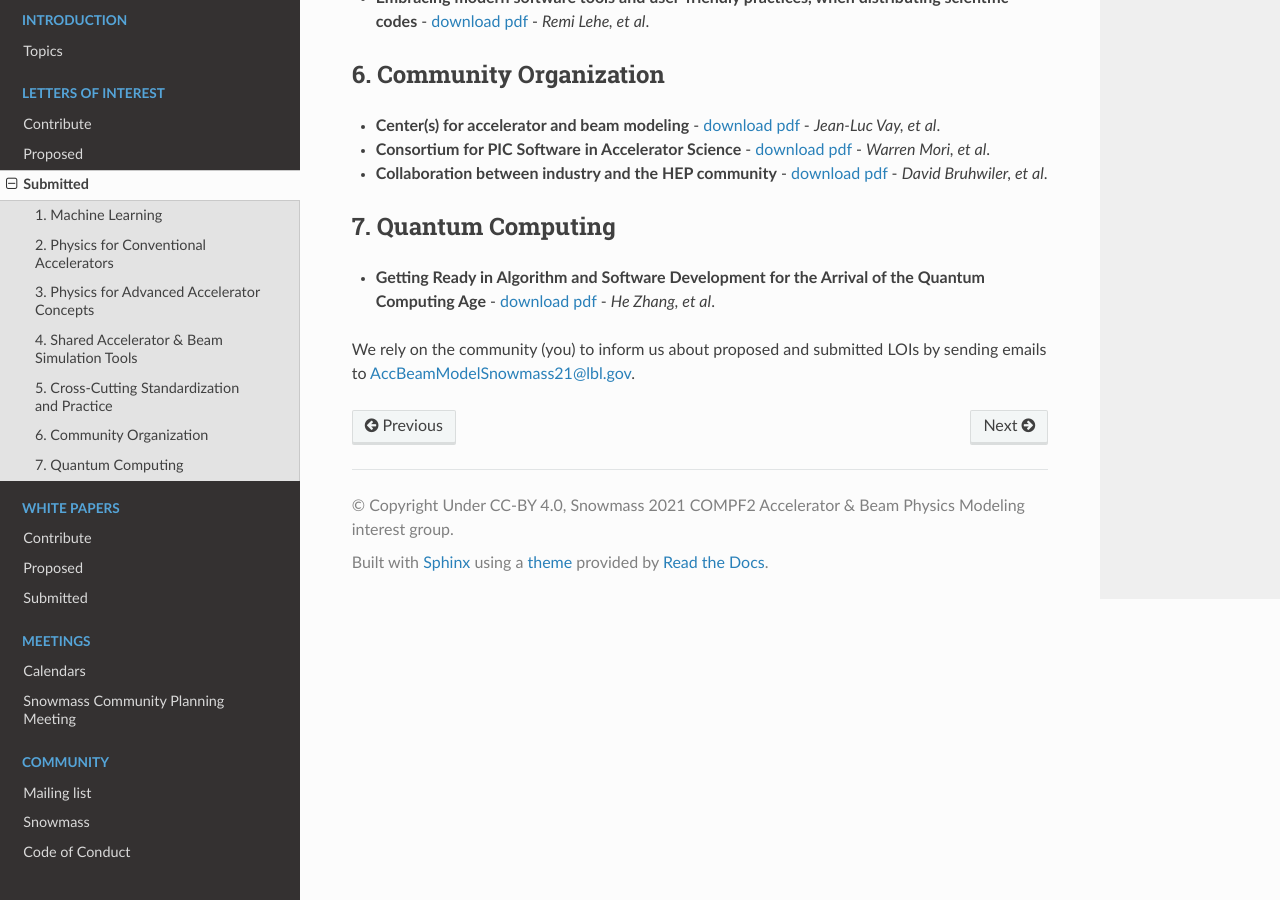
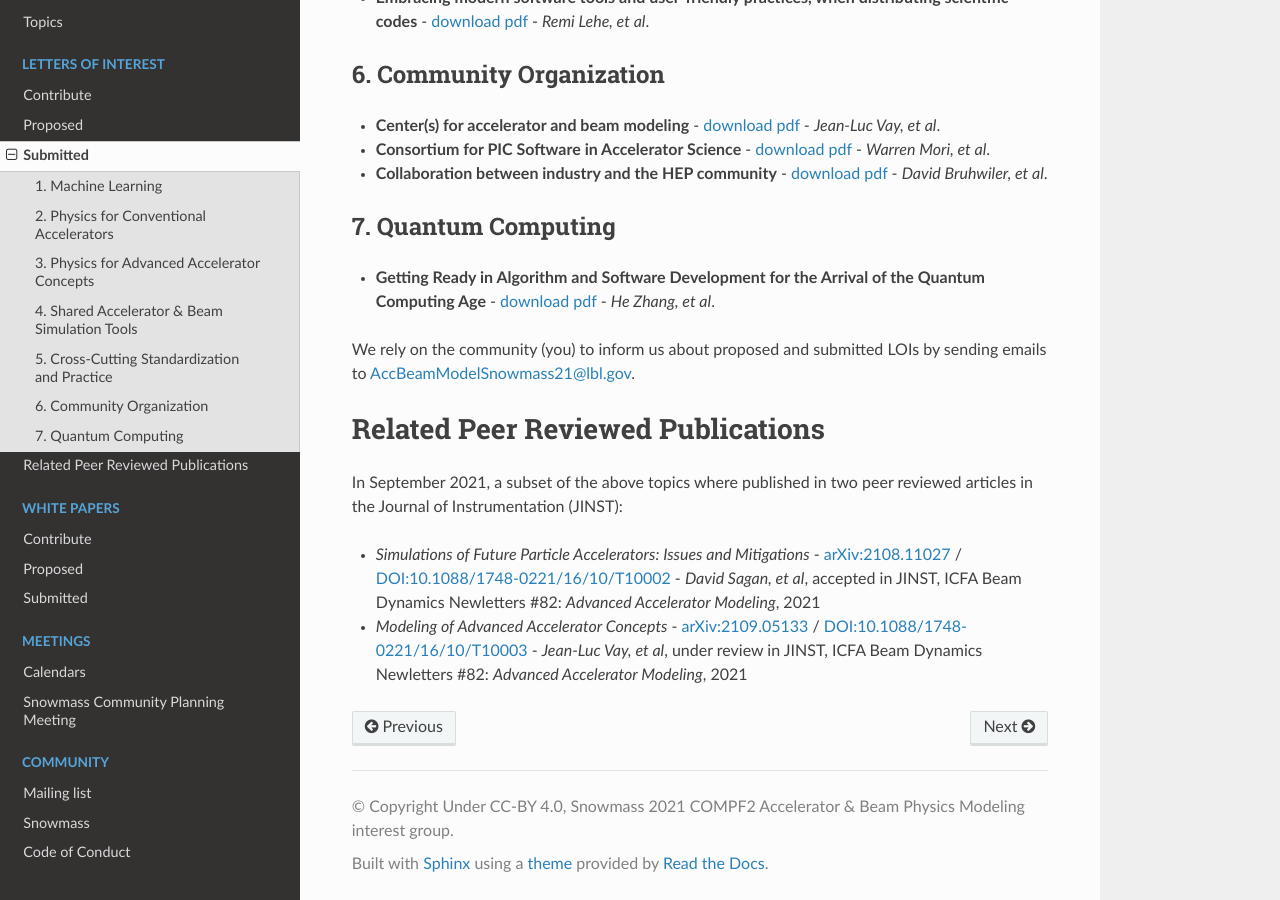
Before and after one commit to snowmass-compf2-accbeammodel/snowmass-compf2-accbeammodel.github.io, a Sphinx documentation site: the page built from docs/source/loi/submitted.rst, in a window 1280 px wide and 900 px high, scrolled down 1462 px. Built offline with Sphinx 7.4.7 and the Read the Docs theme 2.0.0, drawn with Linux system fonts in a browser that asks for light colours.

Commit message:
Add: ICFA Papers (#20)
* Add: ICFA Papers

Add related ICFA papers to LOI chapter.

* Add arXiv & DOI

```diff
--- a/docs/source/loi/submitted.rst
+++ b/docs/source/loi/submitted.rst
@@ -71,3 +71,14 @@ Submitted
 
 
 We rely on the community (you) to inform us about proposed and submitted LOIs by sending emails to AccBeamModelSnowmass21@lbl.gov.
+
+
+.. _loi-related-papers:
+
+Related Peer Reviewed Publications
+==================================
+
+In September 2021, a subset of the above topics where published in two peer reviewed articles in the Journal of Instrumentation (JINST):
+
+- *Simulations of Future Particle Accelerators: Issues and Mitigations* - `arXiv:2108.11027 <https://arxiv.org/abs/2108.11027>`_ / `DOI:10.1088/1748-0221/16/10/T10002 <https://doi.org/10.1088/1748-0221/16/10/T10002>`_ - *David Sagan, et al*, accepted in JINST, ICFA Beam Dynamics Newletters #82: *Advanced Accelerator Modeling*, 2021
+- *Modeling of Advanced Accelerator Concepts* - `arXiv:2109.05133 <https://arxiv.org/abs/2109.05133>`_ / `DOI:10.1088/1748-0221/16/10/T10003 <https://doi.org/10.1088/1748-0221/16/10/T10003>`_ - *Jean-Luc Vay, et al*, under review in JINST, ICFA Beam Dynamics Newletters #82: *Advanced Accelerator Modeling*, 2021
```
